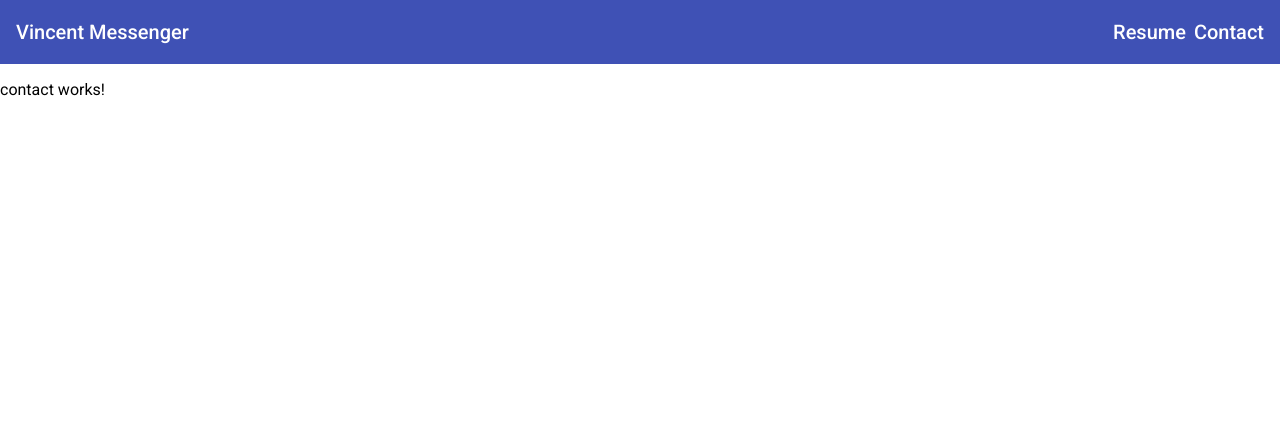
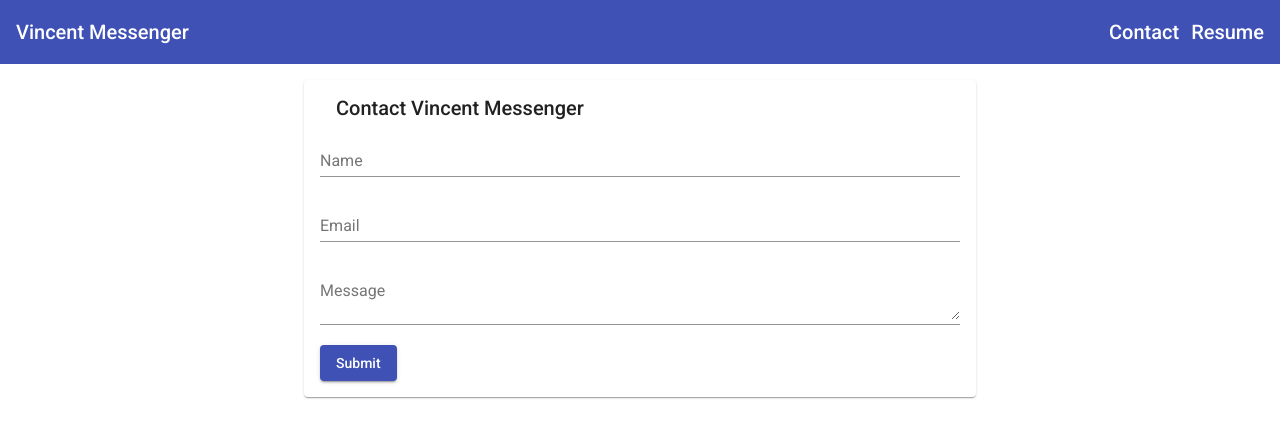
Before and after one commit to VinceMess3nger/vincentmessenger-portfolio, an Angular app: page /contact in a window 1280 px wide. Shown: the top 438 px of the page. Built offline with nearby package versions, Linux system fonts and the light colour scheme.

Commit message:
Added basic contact form

```diff
--- a/src/app/app.module.ts
+++ b/src/app/app.module.ts
@@ -7,6 +7,8 @@ import { AppRoutingModule } from './app-routing.module';
 import {MatToolbarModule} from '@angular/material/toolbar';
 import {MatCardModule} from '@angular/material/card';
 import {MatDividerModule} from '@angular/material/divider';
+import {MatInputModule} from '@angular/material/input';
+import {MatButtonModule} from '@angular/material/button';
 
 import { AppComponent } from './app.component';
 import { ToolbarComponent } from './toolbar/toolbar.component';
@@ -26,7 +28,9 @@ import { ContactComponent } from './contact/contact.component';
     AppRoutingModule,
     MatToolbarModule,
     MatCardModule,
-    MatDividerModule
+    MatDividerModule,
+    MatInputModule,
+    MatButtonModule
   ],
   providers: [],
   bootstrap: [AppComponent]
--- a/src/app/contact/contact.component.html
+++ b/src/app/contact/contact.component.html
@@ -1,3 +1,21 @@
-<p>
-  contact works!
-</p>
+<mat-card class="contact-card">
+  <mat-card-header>
+    <mat-card-title>Contact Vincent Messenger</mat-card-title>
+  </mat-card-header>
+
+  <form>
+  <mat-form-field style="width:100%;">
+    <input matInput placeholder="Name" >
+  </mat-form-field>
+
+  <mat-form-field style="width:100%;">
+    <input matInput placeholder="Email" >
+  </mat-form-field>
+
+  <mat-form-field style="width:100%;">
+    <textarea matInput placeholder="Message"></textarea>
+  </mat-form-field>
+
+  <button mat-raised-button color="primary">Submit</button>
+</form>
+</mat-card>
--- a/src/app/contact/contact.component.scss
+++ b/src/app/contact/contact.component.scss
@@ -0,0 +1,8 @@
+.contact-card {
+  margin-top: 1rem;
+  margin-left: auto;
+  margin-right: auto;
+  width:50%;
+  min-width: 320px;
+  max-width: 740px;
+}
--- a/src/app/toolbar/toolbar.component.html
+++ b/src/app/toolbar/toolbar.component.html
@@ -2,7 +2,7 @@
     <a routerLink="">Vincent Messenger</a>
 
     <div class="menu-container">
+      <a routerLink="/contact">Contact</a>
       <a target="_blank" href="assets/vince_messenger_resume.pdf">Resume</a>
-      <a routerLink="/contact">Contact</a>
     </div>
 </mat-toolbar>
--- a/src/app/toolbar/toolbar.component.scss
+++ b/src/app/toolbar/toolbar.component.scss
@@ -1,7 +1,7 @@
 a {
   text-decoration:none;
   color:white;
-  margin-right: 0.5rem;
+  margin-right: 0.75rem;
 }
 
 a:last-child {
```
